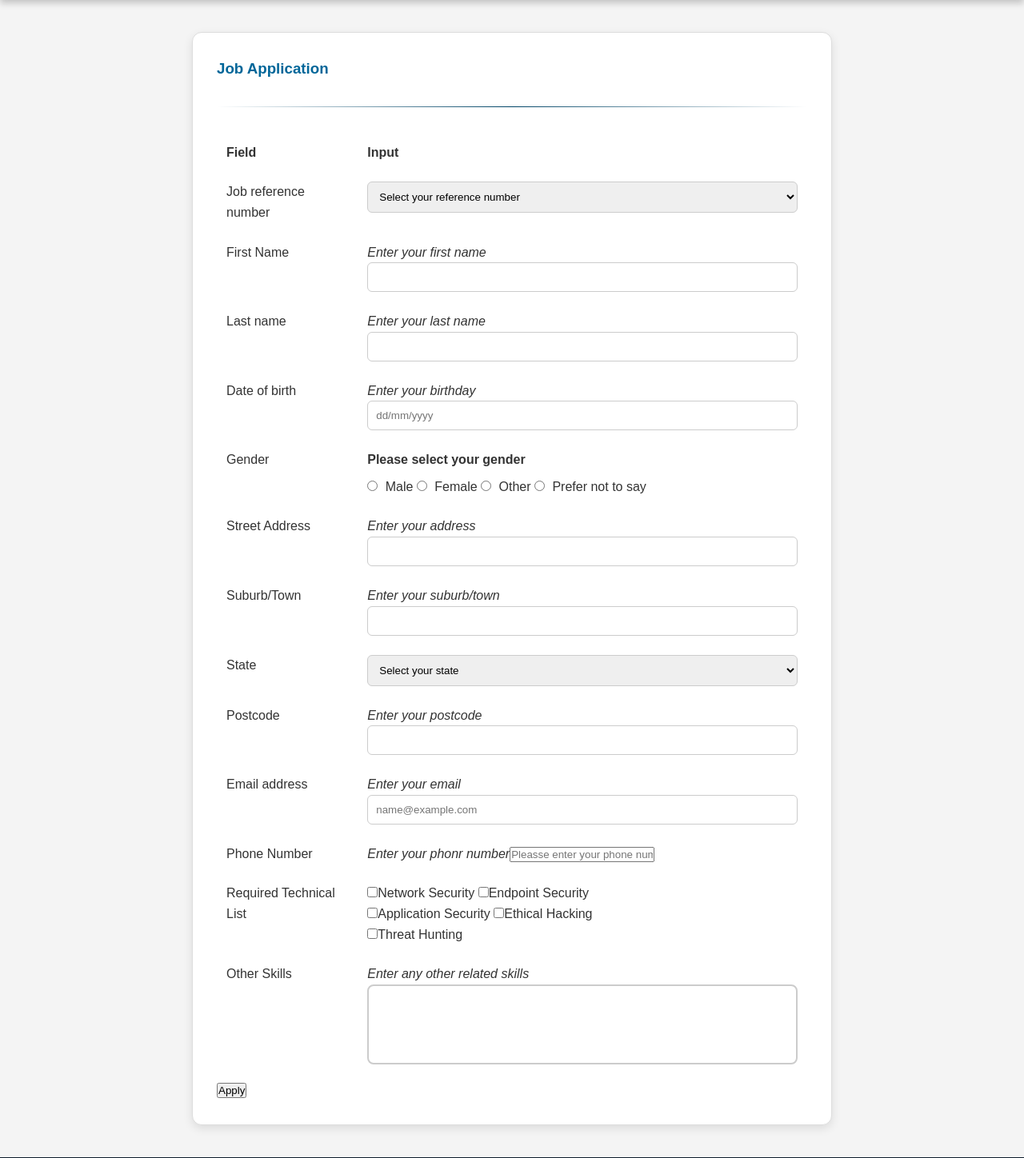
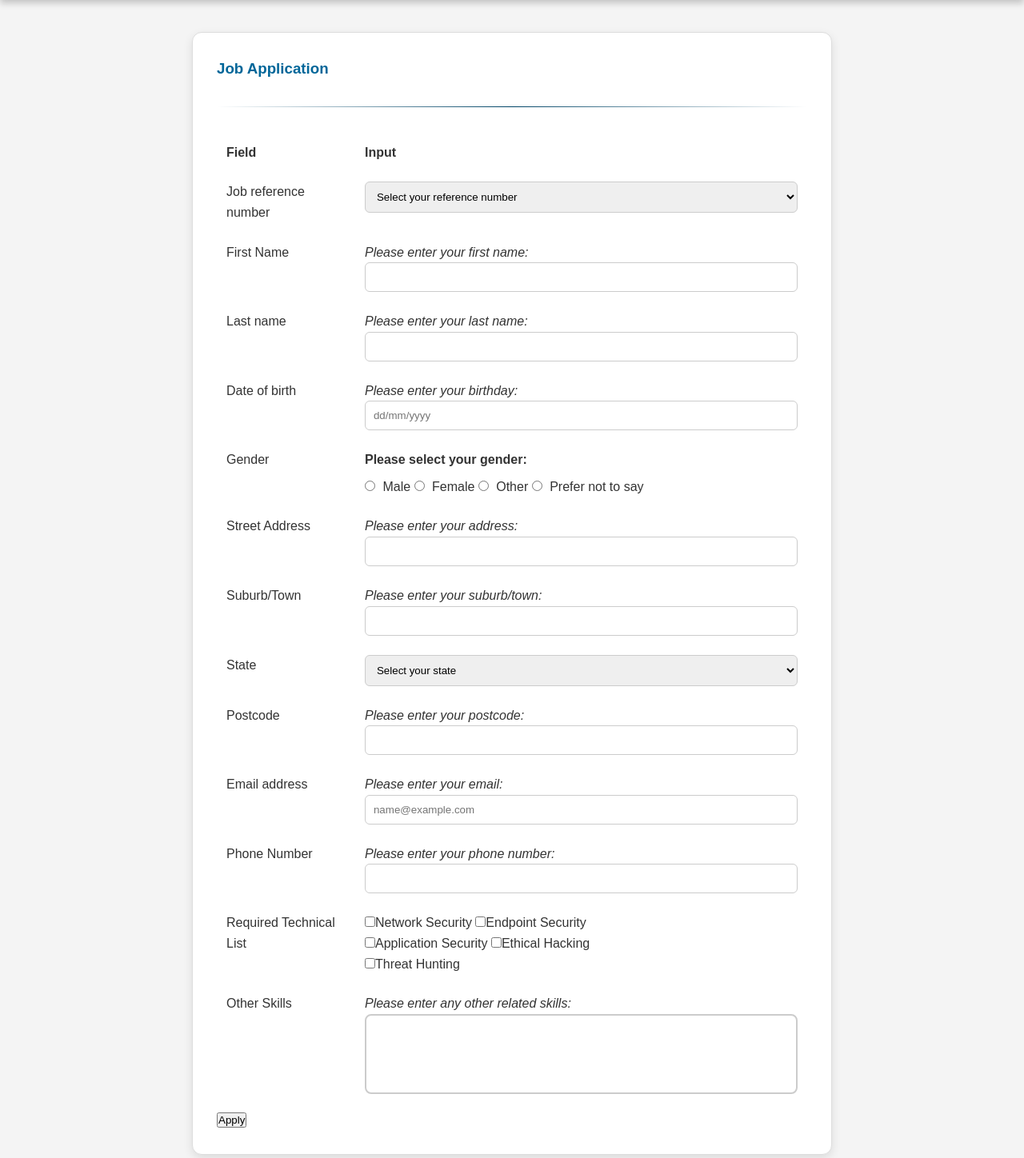
Before and after one commit to Shriyans007/Web-Tech-Project, a PHP site: page /apply.html in a window 1280 px wide. Shown: the part 219-1667 px from the top of the page at 80% size. Run offline with PHP 8.4, Linux system fonts and the light colour scheme.

```diff
--- a/apply.html
+++ b/apply.html
@@ -59,27 +59,27 @@
                     <tr>
                         <td>First Name</td>
                         <td>
-                            <label><em>Enter your first name</em><input type="text" name="first-name" id="first-name"
+                            <label><em>Please enter your first name:</em><input type="text" name="first-name" id="first-name"
                                     maxlength="20" pattern="[a-zA-Z]+$" required></label>
                         </td>
                     </tr>
                     <tr>
                         <td>Last name</td>
                         <td>
-                            <Label><em>Enter your last name</em><input type="text" name="last-name" id="last-name"
+                            <Label><em>Please enter your last name:</em><input type="text" name="last-name" id="last-name"
                                     maxlength="20" pattern="[a-zA-Z]+$" required></Label>
                         </td>
                     </tr>
                     <tr>
                         <td>Date of birth</td>
-                        <td><label><em>Enter your birthday</em><input type="text" name="dob" id="dob" maxlength="10"
+                        <td><label><em>Please enter your birthday:</em><input type="text" name="dob" id="dob" maxlength="10"
                                     placeholder="dd/mm/yyyy" pattern="\d{1,2}/\d{1,2}/\d{4}" required></label></td>
                     </tr>
                     <tr>
                         <td>Gender</td>
                         <td>
                             <fieldset>
-                                <legend>Please select your gender</legend>
+                                <legend>Please select your gender:</legend>
                                 <label><input type="radio" name="gender" value="m" required> Male</label>
                                 <label><input type="radio" name="gender" value="f"> Female</label>
                                 <label><input type="radio" name="gender" value="o"> Other</label>
@@ -90,12 +90,12 @@
                     </tr>
                     <tr>
                         <td>Street Address</td>
-                        <td><label><em>Enter your address</em><input type="text" name="address" id="address"
+                        <td><label><em>Please enter your address:</em><input type="text" name="address" id="address"
                                     maxlength="40" required></label></td>
                     </tr>
                     <tr>
                         <td>Suburb/Town</td>
-                        <td><label><em>Enter your suburb/town</em><input type="text" name="suburb" id="suburb"
+                        <td><label><em>Please enter your suburb/town:</em><input type="text" name="suburb" id="suburb"
                                     maxlength="40" required></label></td>
                     </tr>
                     <tr>
@@ -115,18 +115,18 @@
                     </tr>
                     <tr>
                         <td>Postcode</td>
-                        <td><label><em>Enter your postcode</em><input type="text" name="postcode" id="postcode"
+                        <td><label><em>Please enter your postcode:</em><input type="text" name="postcode" id="postcode"
                                     pattern="\d{4}" required></label></td>
                     </tr>
                     <tr>
                         <td>Email address</td>
-                        <td><label><em>Enter your email</em><input type="email" name="email" id="email"
+                        <td><label><em>Please enter your email:</em><input type="email" name="email" id="email"
                                     placeholder="name@example.com" required></label></td>
                     </tr>
                     <tr>
                         <td>Phone Number</td>
-                        <td><label><em>Enter your phonr number</em><input type="tel" name="phone"
-                                    placeholder="Pleasse enter your phone number" pattern="[\d\s]{8,12}" required>
+                        <td><label><em>Please enter your phone number:</em><br><input type="tel" name="phone"
+                                     pattern="[\d\s]{8,12}" required>
                             </label>
                         </td>
 
@@ -152,7 +152,7 @@
 
                     <tr>
                         <td>Other Skills</td>
-                        <td><label><em>Enter any other related skills</em><textarea style="resize: none;"
+                        <td><label><em>Please enter any other related skills:</em><textarea style="resize: none;"
                                     name="other skills" rows="4" cols="40">
                         </textarea></label></td>
 
--- a/styles.css
+++ b/styles.css
@@ -247,6 +247,8 @@ table.team-table li {
 /* ===== FORM ELEMENTS ===== */
 input[type="text"],
 input[type="email"],
+input[type="tel"],
+
 select {
   width: 100%;
   padding: 10px;
@@ -269,6 +271,7 @@ input[type="radio"] {
   margin-right: 5px;
 }
 
+
 textarea {
   width: 100%;
   padding: 12px;
@@ -282,6 +285,15 @@ textarea:focus {
   border-color: #4a90e2;
   box-shadow: 0 0 8px rgba(74, 144, 226, 0.5);
   outline: none;
+}
+
+.dropdown-container{
+    width: 100%;
+    padding: 10px;border-radius: 6px;
+    border: 1px solid #ccc;
+    box-sizing: border-box;
+
+
 }
 
 /* ===== HERO SECTIONS ===== */
```
